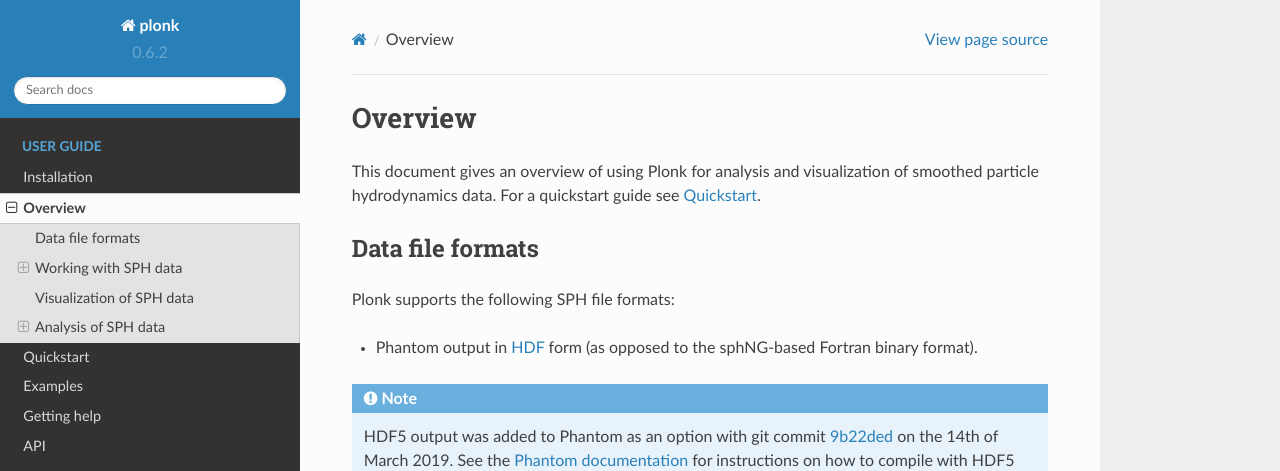
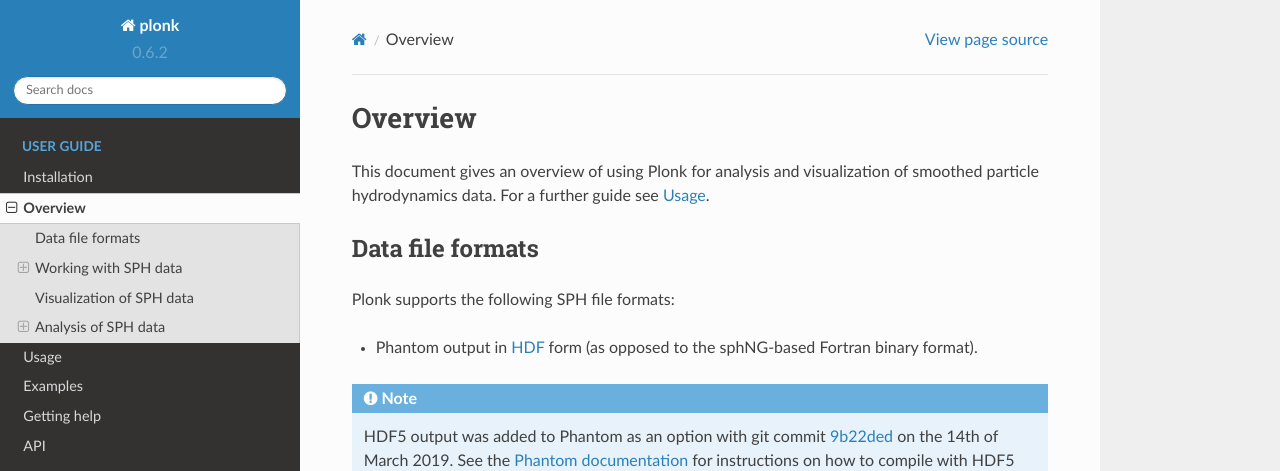
Before and after one commit to dmentipl/plonk, a Sphinx documentation site: the page built from docs/source/overview.rst, in a window 1280 px wide and 900 px high. Shown: the top 471 px of the window. Built offline with Sphinx 7.4.7 and the Read the Docs theme 2.0.0, drawn with Linux system fonts in a browser that asks for light colours; formulas are drawn with MathJax 3.

Commit message:
Rename Quickstart to Usage in documentation

```diff
--- a/docs/source/index.rst
+++ b/docs/source/index.rst
@@ -28,7 +28,7 @@ particle hydrodynamics simulation data.
 
     installation
     overview
-    quickstart
+    usage
     examples
     getting-help
     api
--- a/docs/source/overview.rst
+++ b/docs/source/overview.rst
@@ -3,8 +3,7 @@ Overview
 ========
 
 This document gives an overview of using Plonk for analysis and visualization of
-smoothed particle hydrodynamics data. For a quickstart guide see
-:doc:`quickstart`.
+smoothed particle hydrodynamics data. For a further guide see :doc:`usage`.
 
 -----------------
 Data file formats
```
Also changed, not shown: docs/source/quickstart.rst (deleted, +0 -13 lines), docs/source/usage.rst (added, +13 -0 lines), docs/source/usage/analysis.rst (renamed from docs/source/quickstart/analysis.rst), docs/source/usage/data.rst (renamed from docs/source/quickstart/data.rst), docs/source/usage/visualization.rst (renamed from docs/source/quickstart/visualization.rst).
